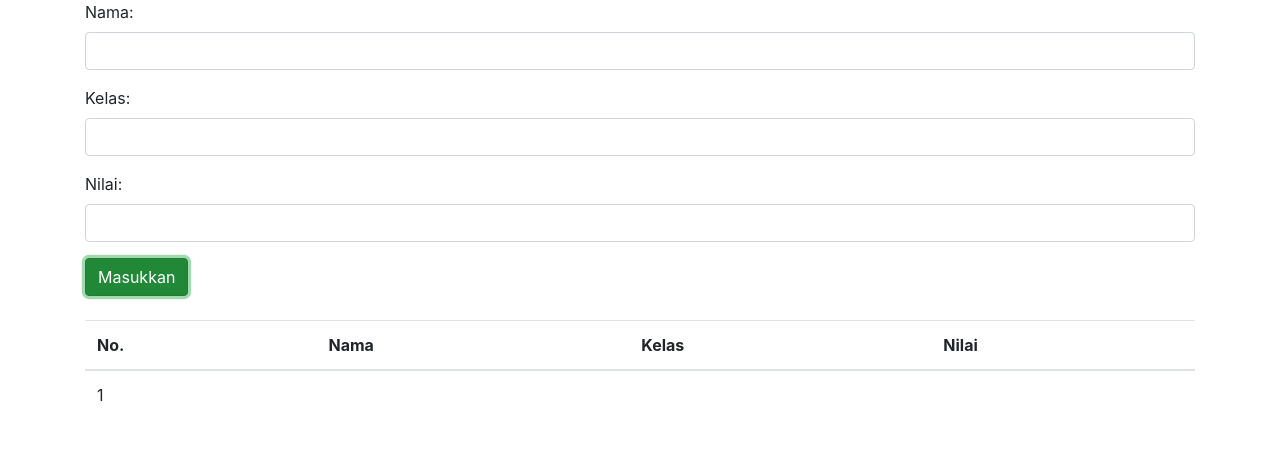
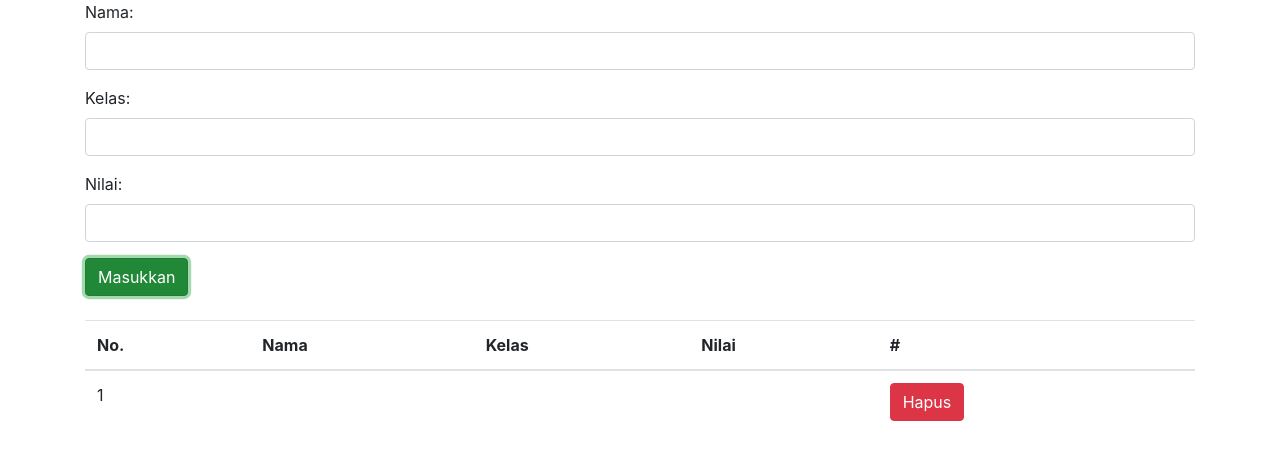
Before and after one commit to Zulharmin-192113301/Pertemuan4, a React (Create React App) app: page / in a window 1280 px wide. Both pictures are taken after a click on the button "Masukkan". Shown: the top 460 px of the page. Built offline with nearby package versions, Linux system fonts and the light colour scheme.

Commit message:
Latihan 4.5 - menghapus data state

```diff
--- a/src/App.js
+++ b/src/App.js
@@ -29,6 +29,13 @@ class App extends Component {
     })
   }
 
+  deleteData(index) {
+    var data_tmp = this.state.info;
+    data_tmp.splice(index,1);
+    this.setState ({
+      info : data_tmp
+    })
+  }
 
   render() {
 
@@ -48,7 +55,7 @@ class App extends Component {
 
         <div className='form-group'>
           <label>Nilai:</label>
-          <input type='number' name='nilai' value={this.state.nilai} onChange={this.setvalueState.bind(this)} className='form-control' />
+          <input type='text' name='nilai' value={this.state.nilai} onChange={this.setvalueState.bind(this)} className='form-control' />
         </div>
 
         <button onClick={this.addData.bind(this)} type='button' className='btn btn-success'> Masukkan</button>
@@ -72,6 +79,10 @@ class App extends Component {
             <th>
               Nilai
             </th>
+            <th>
+              #
+            </th>
+
           </tr>
         </thead>
 
@@ -89,6 +100,9 @@ class App extends Component {
                 </td>
                 <td>
                   {info.nilai}
+                </td>
+                <td>
+                <button onClick={this.deleteData.bind(this)} type='button' className='btn btn-danger'>Hapus</button>
                 </td>
               </tr>
             ))}
```
